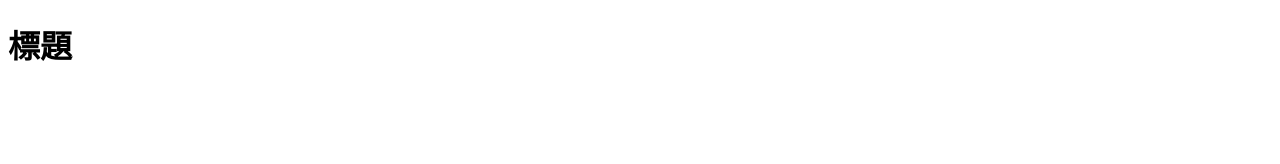
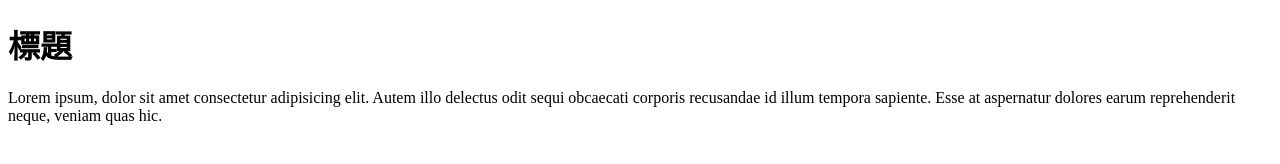
Before and after one commit to wei-1539/github0110, a plain HTML site: page test.html in a window 1280 px wide. Drawn offline with Linux system fonts and the light colour scheme.

Commit message:
新增文字

```diff
--- a/test.html
+++ b/test.html
@@ -7,5 +7,6 @@
 </head>
 <body>
     <h1>標題 </h1>
+    <p>Lorem ipsum, dolor sit amet consectetur adipisicing elit. Autem illo delectus odit sequi obcaecati corporis recusandae id illum tempora sapiente. Esse at aspernatur dolores earum reprehenderit neque, veniam quas hic.</p>
 </body>
 </html>
```
